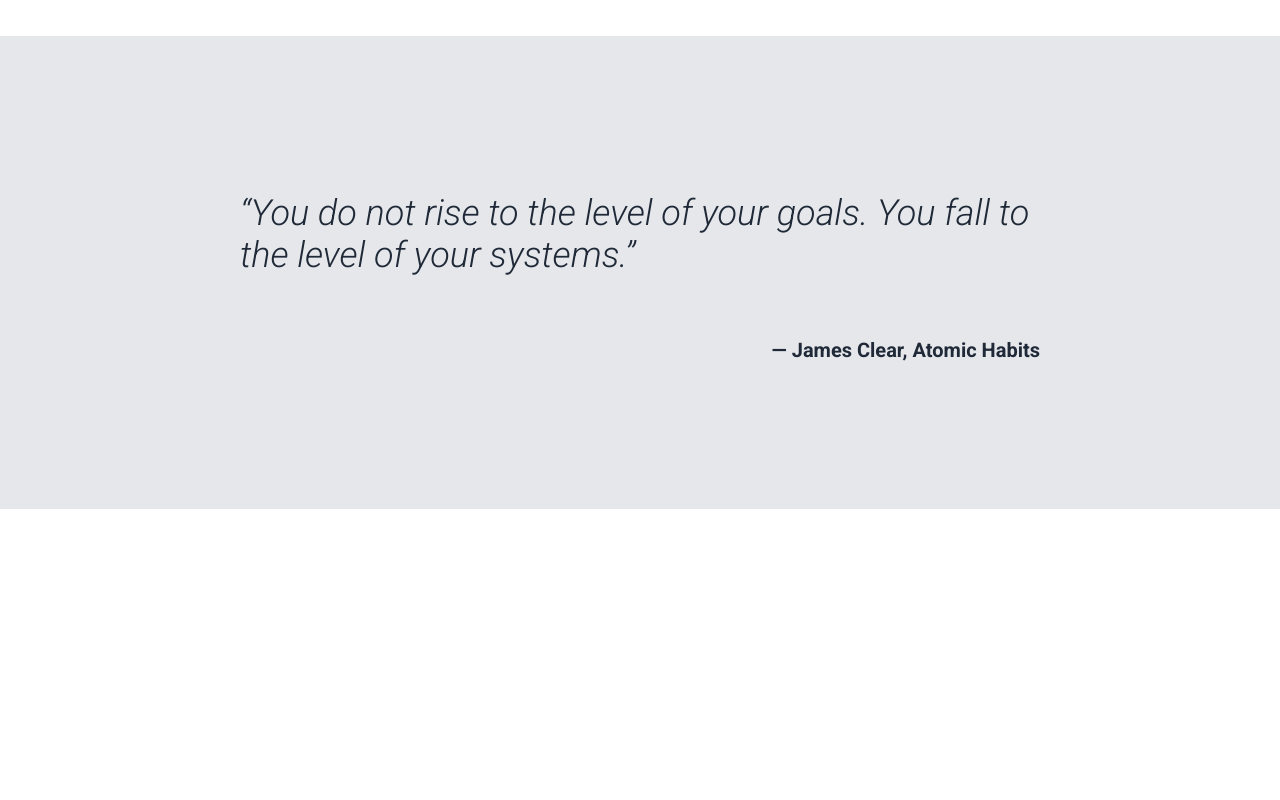
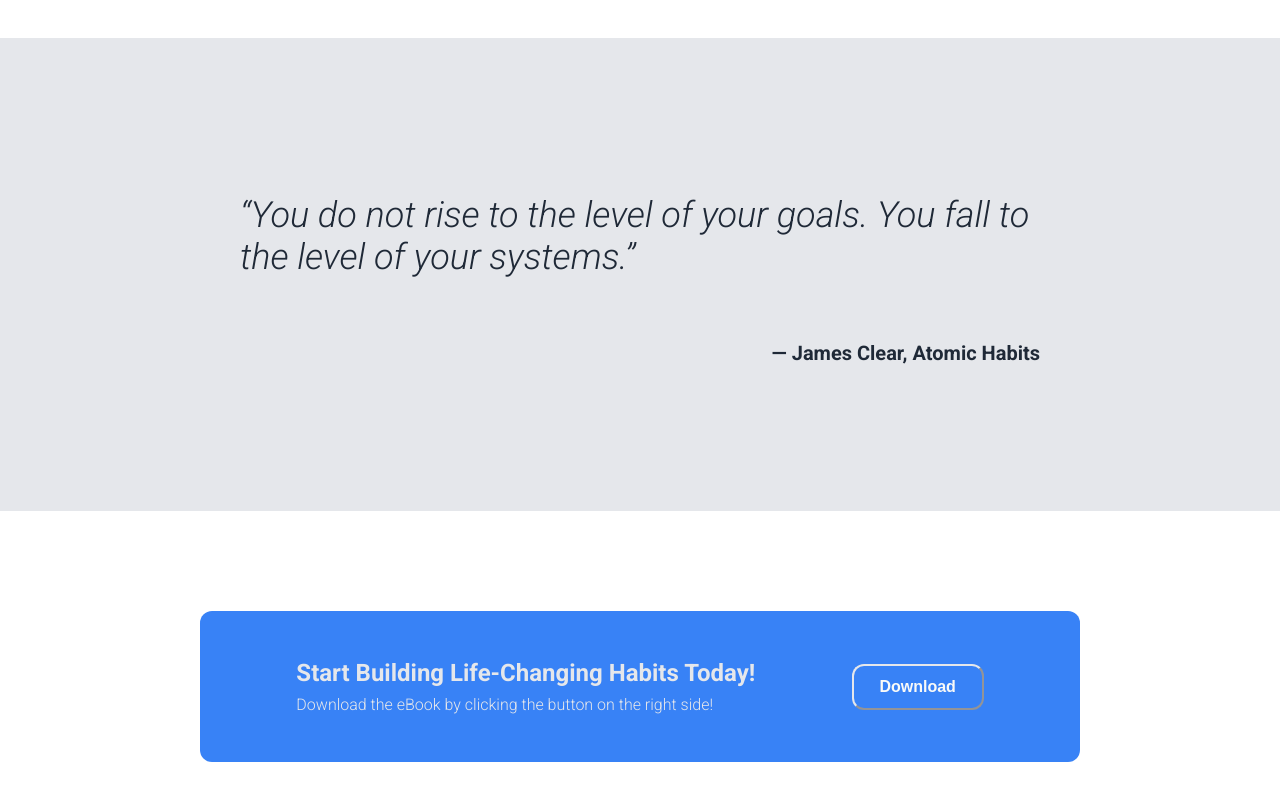
Before and after one commit to EarlAlexus/habit-hacker-landing-page, a plain HTML site: page index.html in a window 1280 px wide. Shown: the part 994-1794 px from the top of the page. Before the commit the page ends 1503 px from the top, so only its background shows below. Drawn offline with Linux system fonts and the light colour scheme.

Commit message:
Add call to action section with content and styling

```diff
--- a/index.html
+++ b/index.html
@@ -64,6 +64,14 @@
         <h4 class="author">— James Clear, Atomic Habits</h4>
     </div>
 
+    <div class="call-to-action-section">
+        <div class="call-to-action-content">
+            <h4 class="call">Start Building Life-Changing Habits Today!</h4>
+            <h5 class="action">Download the eBook by clicking the button on the right side!</h5>
+        </div>
+        <button>Download</button>
+    </div>
+
 </body>
 
 </html>
--- a/style.css
+++ b/style.css
@@ -18,20 +18,6 @@
     padding: 0px;
 }
 
-button {
-    background-color: var(--accent);
-    border-radius: 12px;
-    color: var(--tertiary-color);
-    cursor: pointer;
-    flex-shrink: 0;
-    font-weight: 600;
-    margin-top: 12px;
-    margin-bottom: 12px;
-    padding: 12px 0;
-    width: 25%;
-    word-wrap: break-word;
-}
-
 h1 {
     margin-top: 0px;
 }
@@ -45,6 +31,22 @@
     font-size: 20px;
     font-weight: 600;
     text-align: right;
+}
+
+.call-to-action-content {
+    display: flex;
+    flex-direction: column;
+    gap: 8px;
+}
+
+.call-to-action-section {
+    align-items: center;
+    background-color: var(--accent);
+    border-radius: 12px;
+    color: var(--secondary-color);
+    display: flex;
+    justify-content: space-evenly;
+    margin: 100px 200px;
 }
 
 .first-section {
@@ -141,6 +143,59 @@
 
 }
 
+.call-to-action-section button {
+    background-color: var(--accent);
+    border-color: var(--secondary-color);
+    border-radius: 12px;
+    color: var(--tertiary-color);
+    cursor: pointer;
+    flex-shrink: 0;
+    font-size: 16px;
+    font-weight: 600;
+    margin-top: 12px;
+    margin-bottom: 12px;
+    max-width: 150px;
+    padding: 12px 0;
+    width: 15%;
+    word-wrap: break-word;
+}
+
+.call-to-action-content .action {
+    font-size: 16px;
+    font-weight: 300;
+    margin: 0;
+    padding-bottom: 48px;
+}
+
+.call-to-action-content .call {
+    font-size: 24px;
+    font-weight: 600;
+    margin: 0;
+    padding-top: 48px;
+}
+
+.four-laws h5 {
+    color: var(--main-background-color);
+    font-size: 16px;
+    margin: 12px;
+    text-align: center;
+}
+
+.header-content-message button {
+    background-color: var(--accent);
+    border-radius: 12px;
+    color: var(--tertiary-color);
+    cursor: pointer;
+    flex-shrink: 0;
+    font-size: 16px;
+    font-weight: 600;
+    margin-top: 12px;
+    margin-bottom: 12px;
+    padding: 12px 0;
+    width: 25%;
+    word-wrap: break-word;
+}
+
 .information-section img {
     border: solid rgba(93, 252, 244, 0.5);
     border-radius: 20px;
@@ -148,10 +203,3 @@
     padding: 16px;
     width: 150px;
 }
-
-div h5 {
-    color: var(--main-background-color);
-    font-size: 16px;
-    margin: 12px;
-    text-align: center;
-}
```
